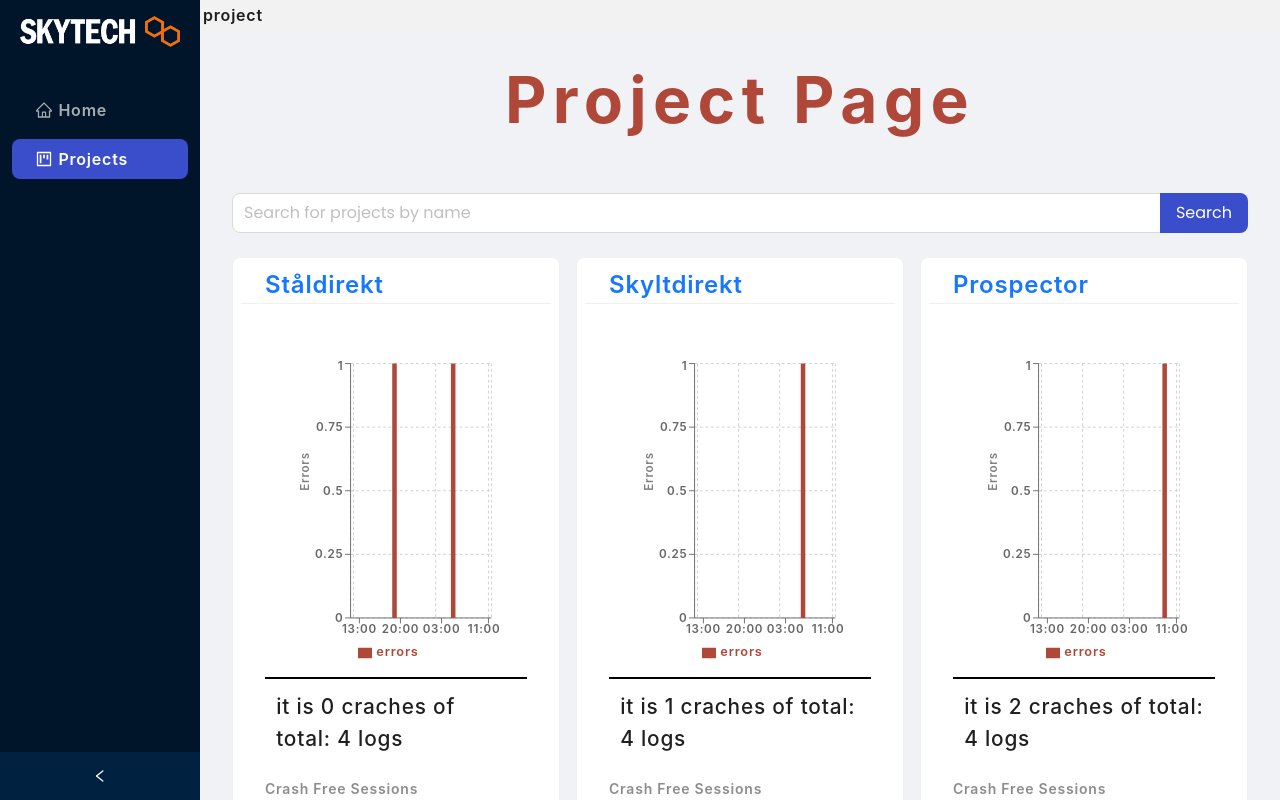
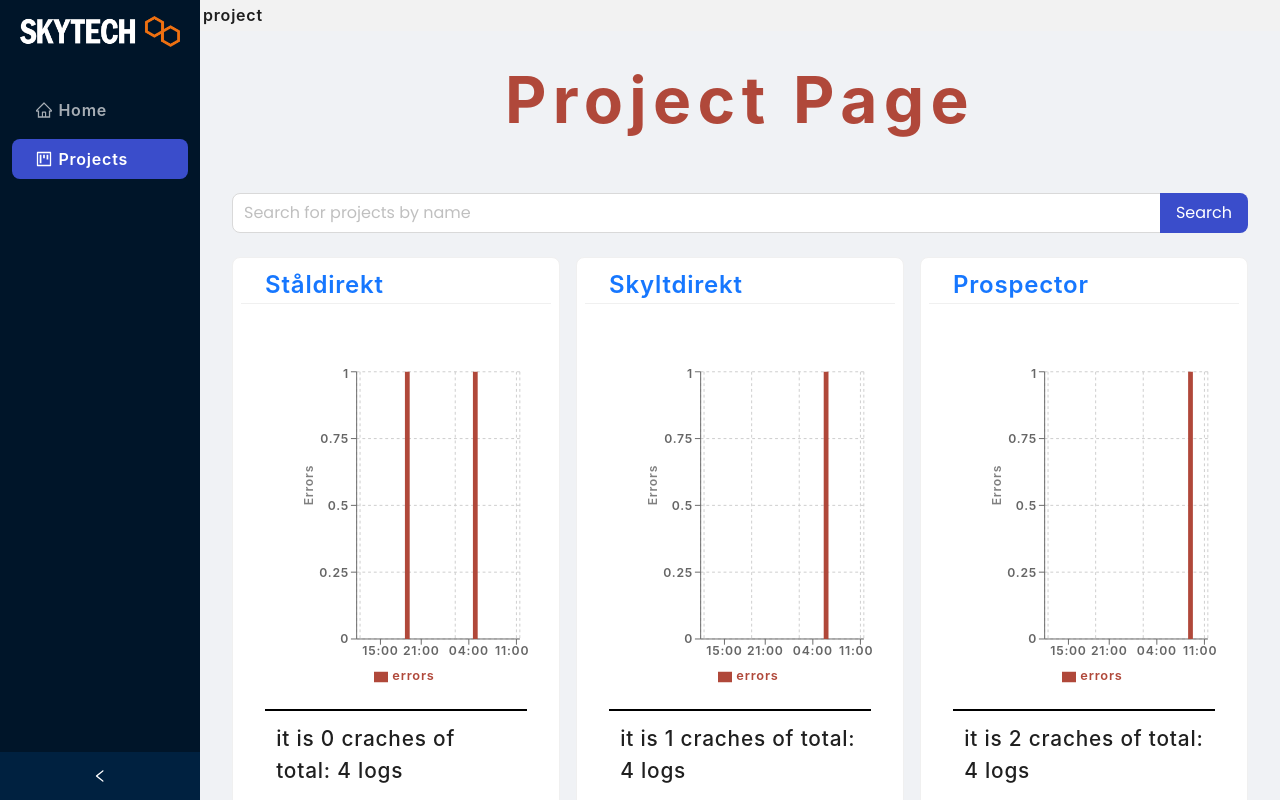
Before and after one commit to MrKalleP/event-frontend, a React (Vite) app: page /project in a window 1280 px wide. Shown: the top 800 px of the page. Built offline with nearby package versions, Linux system fonts and the light colour scheme.

Commit message:
fixed some styles

```diff
--- a/src/components/projects/BarChart.tsx
+++ b/src/components/projects/BarChart.tsx
@@ -18,7 +18,7 @@ const ProjectBarCharts: React.FC<projectDataProps> = ({ data }) => {
 
     return (
 
-        <ResponsiveContainer width="100%" height={350} className={"containerHome"} >
+        <ResponsiveContainer width="100%" height={350} className={"cardProject"} >
             <BarChart
                 data={dataBarChart}
                 style={{ marginBlock: "1rem" }}
--- a/src/index.css
+++ b/src/index.css
@@ -61,6 +61,7 @@ html,
   background-color: var(--Warning-color-);
 }
 
+
 .containerHome {
   display: flex;
   flex-direction: column;
@@ -69,11 +70,16 @@ html,
   color: #2A2A2A;
   border-radius: .5rem;
   padding: 1rem;
+  min-height: 65vh;
 }
 
 
 /*Project Site*/
-
+.cardProject {
+  min-height: 25vh;
+  padding: .5rem;
+  margin: 1rem;
+}
 
 .projectPageContainer {
   min-height: 100vh;
```
